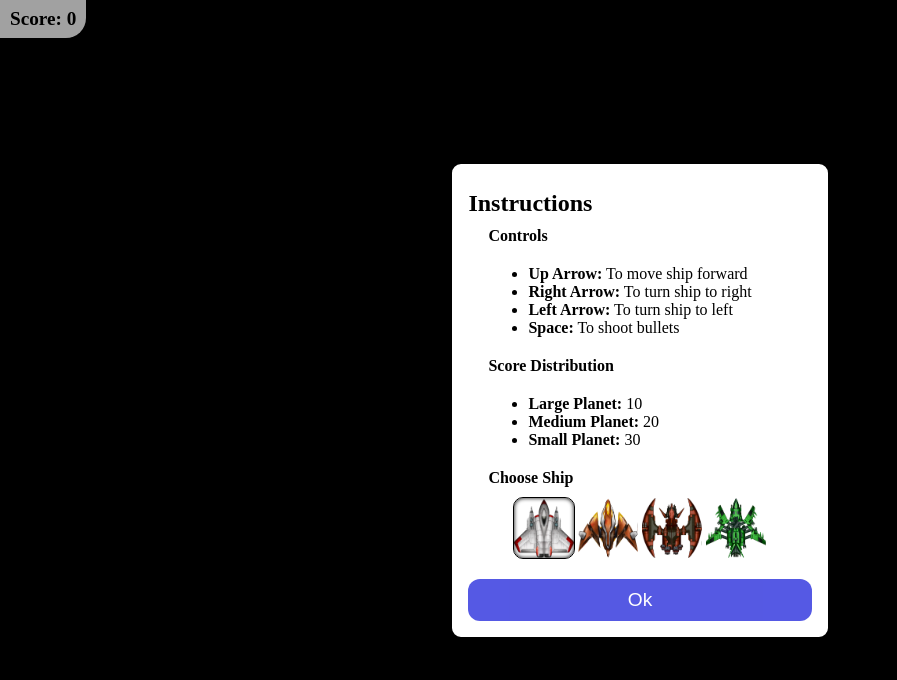
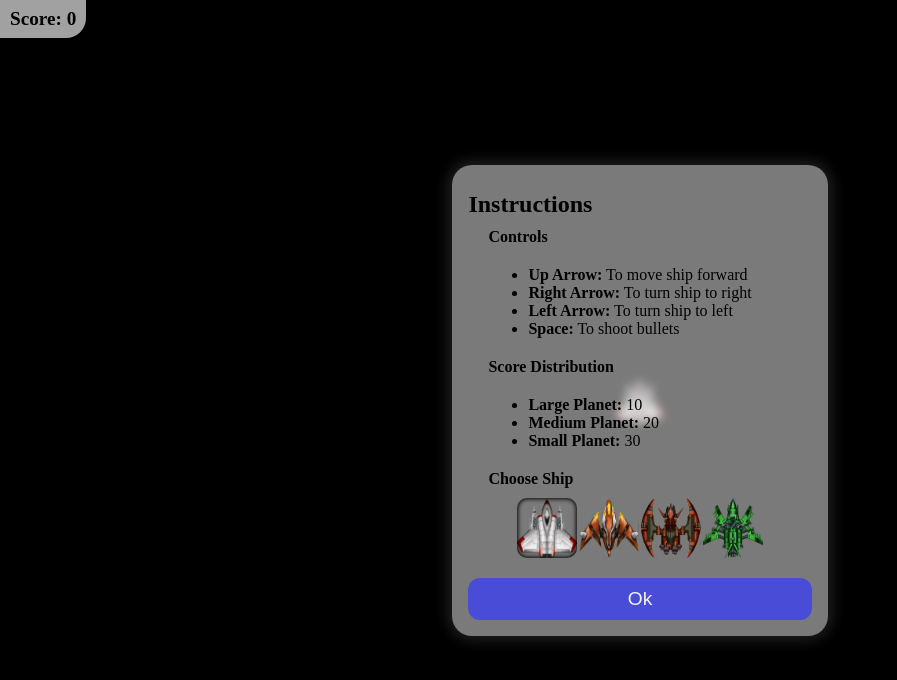
Before and after one commit to Amith-B/Space-Shooter, a plain HTML site: page index.html in a window 1280 px wide. Both pictures are taken after a click on the item 544 px from the left and 527 px from the top of the page. Shown: the whole page, without its empty margins (0-897 px from the left). Drawn offline with Linux system fonts and the light colour scheme.

Commit message:
✨feat: add ship selection in game over dialog as well

```diff
--- a/index.html
+++ b/index.html
@@ -16,6 +16,14 @@
 
     <dialog id="gameOverDialog">
       <div id="final-score">Your Score:</div>
+      <hr />
+      <h2>Change Ship?</h2>
+      <ul class="ship-list">
+        <li class="ship-img active" onclick="selectShip(0)"></li>
+        <li class="ship-img" onclick="selectShip(1)"></li>
+        <li class="ship-img" onclick="selectShip(2)"></li>
+        <li class="ship-img" onclick="selectShip(3)"></li>
+      </ul>
       <button
         class="primary-cta"
         onclick="restartGame()"
@@ -42,7 +50,7 @@
           <li><b>Small Planet:</b> 30</li>
         </ul>
         <h4>Choose Ship</h4>
-        <ul id="ship-list">
+        <ul class="ship-list">
           <li class="ship-img active" onclick="selectShip(0)"></li>
           <li class="ship-img" onclick="selectShip(1)"></li>
           <li class="ship-img" onclick="selectShip(2)"></li>
--- a/script.js
+++ b/script.js
@@ -10,7 +10,7 @@ const ctx = canvas.getContext("2d");
 
 const scoreElement = document.getElementById("score");
 const gameOverDialog = document.getElementById("gameOverDialog");
-const shipList = document.getElementById("ship-list");
+const shipList = document.getElementsByClassName("ship-list");
 const initialInstructionDialog = document.getElementById(
   "initialInstructionDialog"
 );
@@ -87,7 +87,8 @@ function restartGame() {
 }
 
 function selectShip(shipId) {
-  Array.from(shipList.children).forEach((shipItem, i) => {
+  Array.from(shipList).forEach((shiplst) => {
+    Array.from(shiplst.children).forEach((shipItem, i) => {
       shipItem.classList.toggle;
       if (i === shipId) {
         shipItem.classList.add("active");
@@ -95,6 +96,7 @@ function selectShip(shipId) {
       } else {
         shipItem.classList.remove("active");
       }
+    });
   });
 }
 class Planet {
--- a/style.css
+++ b/style.css
@@ -31,7 +31,11 @@ canvas {
 }
 
 dialog {
-  border-radius: 12px;
+  border: 0;
+  border-radius: 20px;
+  background-color: #ffffff7a;
+  backdrop-filter: blur(4px);
+  box-shadow: 0 0 14px 4px #212020;
 }
 
 dialog h2,
@@ -73,7 +77,7 @@ button:hover {
   margin-top: 20px;
 }
 
-#ship-list {
+.ship-list {
   list-style-type: none;
   display: flex;
   justify-content: center;
@@ -81,7 +85,7 @@ button:hover {
   padding: 0;
 }
 
-#ship-list li {
+.ship-list li {
   padding: 0;
 }
 
@@ -91,27 +95,25 @@ button:hover {
   background-image: url("/assets/ships.png");
   background-size: cover;
   cursor: pointer;
-  border: 1px solid white;
 }
 
-.ship-img:nth-child(1) {
+.ship-list .ship-img:nth-child(1) {
   background-position: 0 0;
 }
 
-.ship-img:nth-child(2) {
+.ship-list .ship-img:nth-child(2) {
   background-position: -60px 0;
 }
 
-.ship-img:nth-child(3) {
+.ship-list .ship-img:nth-child(3) {
   background-position: -120px 0;
 }
 
-.ship-img:nth-child(4) {
+.ship-list .ship-img:nth-child(4) {
   background-position: -180px 0;
 }
 
 .ship-img.active {
-  border: 1px solid black;
-  box-shadow: inset 0 0 4px;
+  box-shadow: inset 0 0 4px 1px;
   border-radius: 10px;
 }
```
Lines whose indentation alone changed are shown as unchanged.
